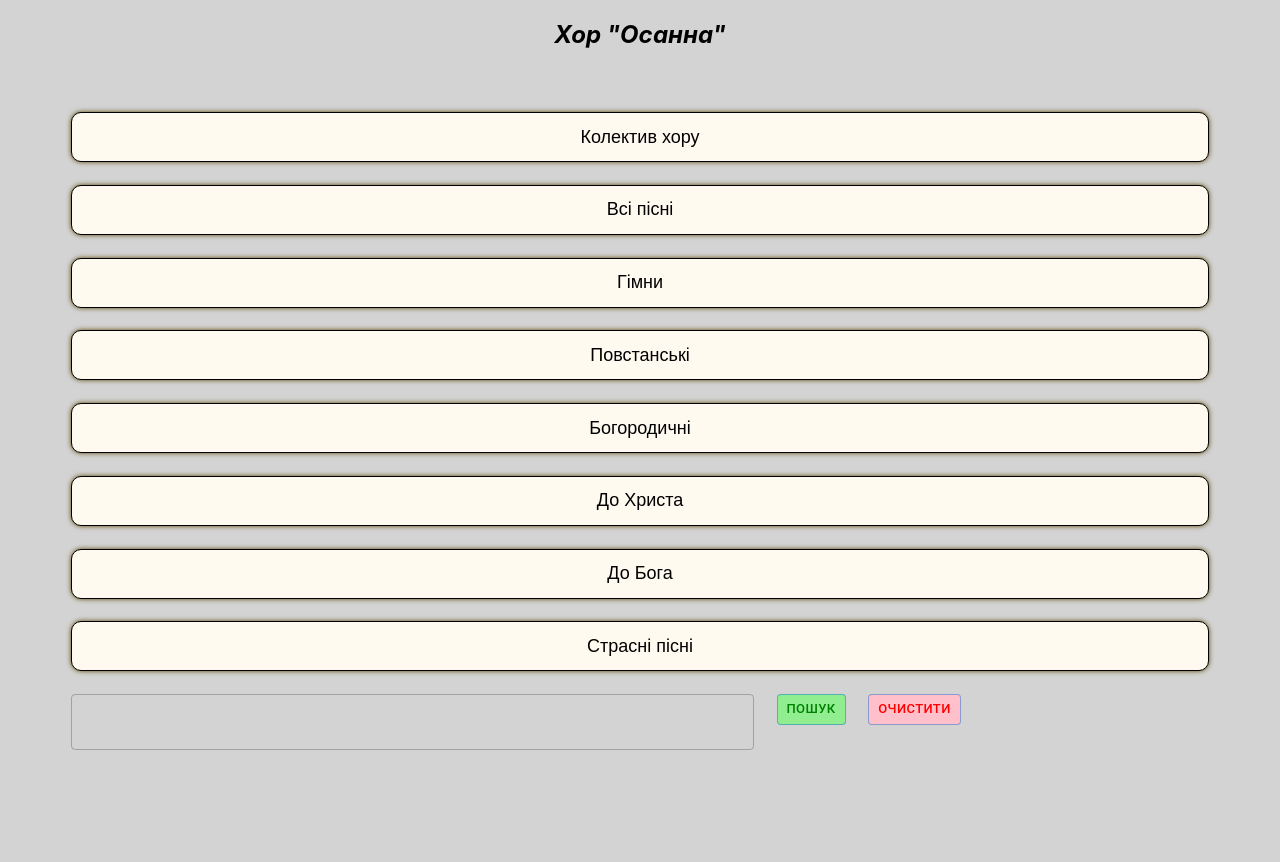
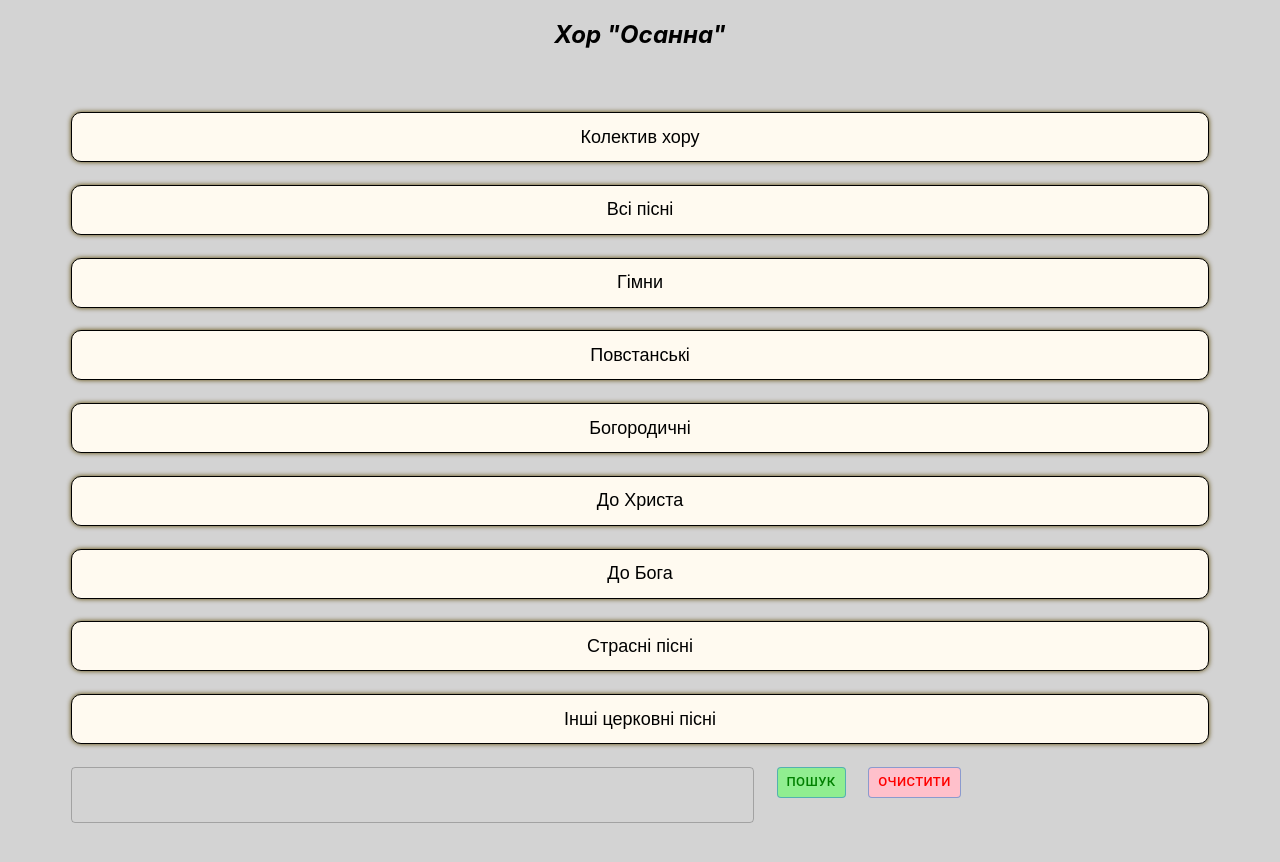
Before and after one commit to Zilinskij/choir.FE, a React (Create React App) app: page / in a window 1280 px wide. Shown: the top 862 px of the page. Before the commit the page ends 821 px from the top, so only its background shows below. Built offline with nearby package versions, Linux system fonts and the light colour scheme.

Commit message:
+inshi-cerkovni

```diff
--- a/src/Buttons.js
+++ b/src/Buttons.js
@@ -131,3 +131,11 @@ export function SortOfSongStrasni() {
         <SortOfSongs zapyt={zapyt} typeOfSong={typeOfSong} />
     )
 }
+
+export function SortOfSongInshiCerkovni() {
+    let zapyt = "/inshi-cerkovni";
+    let typeOfSong = "Інші церковні пісні";
+    return (
+        <SortOfSongs zapyt={zapyt} typeOfSong={typeOfSong} />
+    )
+}
--- a/src/Footer/Footer.js
+++ b/src/Footer/Footer.js
@@ -1,4 +1,4 @@
-import { PeopleBtn, SortOfSongBogorodychna, SortOfSongGimn, SortOfSongPovstanska, AllOfSongs, SortOfSongDoHrysta, SortOfSongBoga, SortOfSongStrasni } from '../Buttons.js';
+import { PeopleBtn, SortOfSongBogorodychna, SortOfSongGimn, SortOfSongPovstanska, AllOfSongs, SortOfSongDoHrysta, SortOfSongBoga, SortOfSongStrasni, SortOfSongInshiCerkovni } from '../Buttons.js';
 import { SongSearch } from '../Other function/SomeFunction.js';
 
 export default function Footer() {
@@ -11,7 +11,8 @@ export default function Footer() {
             <SortOfSongBogorodychna />
             <SortOfSongDoHrysta />
             <SortOfSongBoga />
-            <SortOfSongStrasni/>
+            <SortOfSongStrasni />
+            <SortOfSongInshiCerkovni />
             <SongSearch />
         </div>
     )
```
